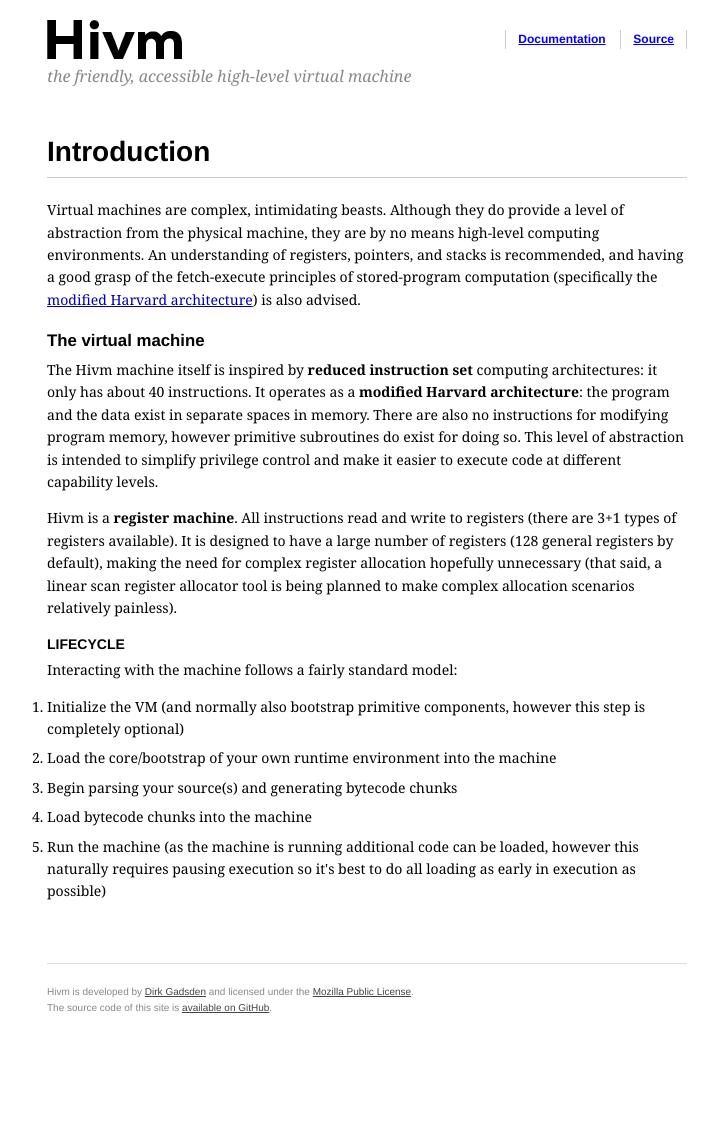
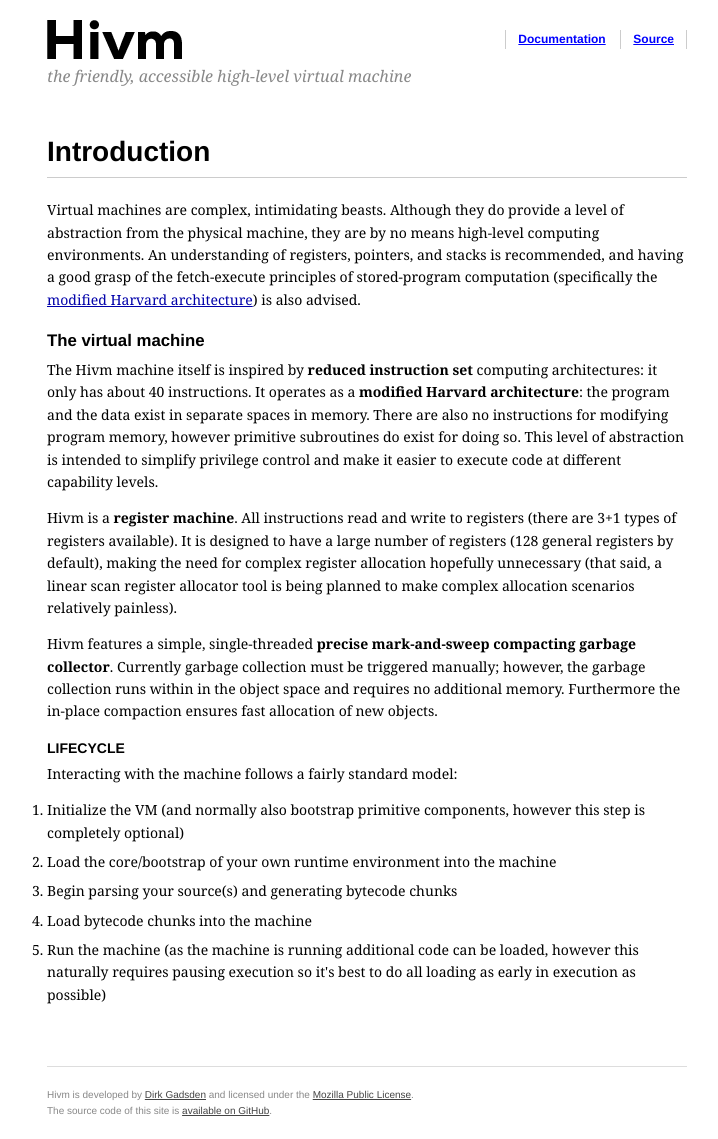
Before and after one commit to dirk/hivm, a Jekyll site: the page built from doc/introduction.html, in a window 1280 px wide. Shown: the whole page, without its empty margins (273-991 px from the left). Built offline with Jekyll 4.4.1, drawn with Linux system fonts in a browser that asks for light colours; comment, search, counter and statistics services are not loaded; before the commit the page ends 1036 px from its top, so only the background shows below that.

Commit message:
Update documentation to include garbage collector

```diff
--- a/doc/introduction.html
+++ b/doc/introduction.html
@@ -9,6 +9,7 @@
   <h4>The virtual machine</h4>
   <p>The Hivm machine itself is inspired by <strong>reduced instruction set</strong> computing architectures: it only has about 40 instructions. It operates as a <strong>modified Harvard architecture</strong>: the program and the data exist in separate spaces in memory. There are also no instructions for modifying program memory, however primitive subroutines do exist for doing so. This level of abstraction is intended to simplify privilege control and make it easier to execute code at different capability levels.</p>
   <p>Hivm is a <strong>register machine</strong>. All instructions read and write to registers (there are 3+1 types of registers available). It is designed to have a large number of registers (128 general registers by default), making the need for complex register allocation hopefully unnecessary (that said, a linear scan register allocator tool is being planned to make complex allocation scenarios relatively painless).</p>
+  <p>Hivm features a simple, single-threaded <strong>precise mark-and-sweep compacting garbage collector</strong>. Currently garbage collection must be triggered manually; however, the garbage collection runs within in the object space and requires no additional memory. Furthermore the in-place compaction ensures fast allocation of new objects.</p>
   <h5>Lifecycle</h5>
   <p>Interacting with the machine follows a fairly standard model:</p>
   <ol>
```
